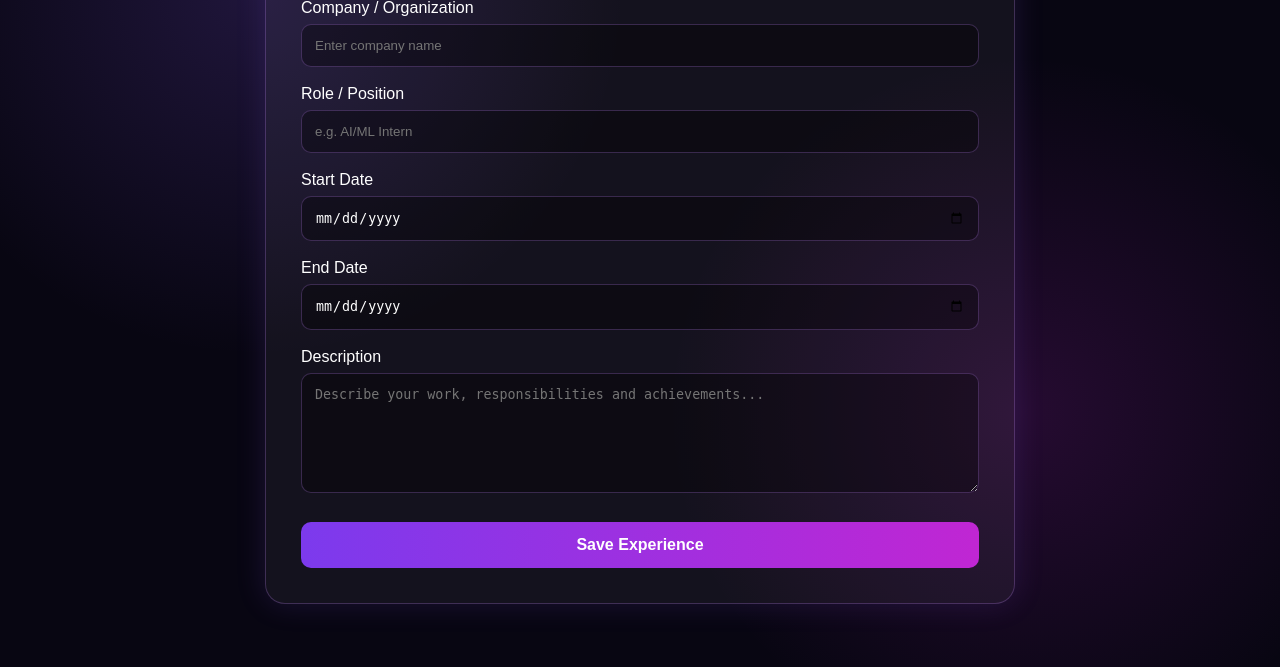
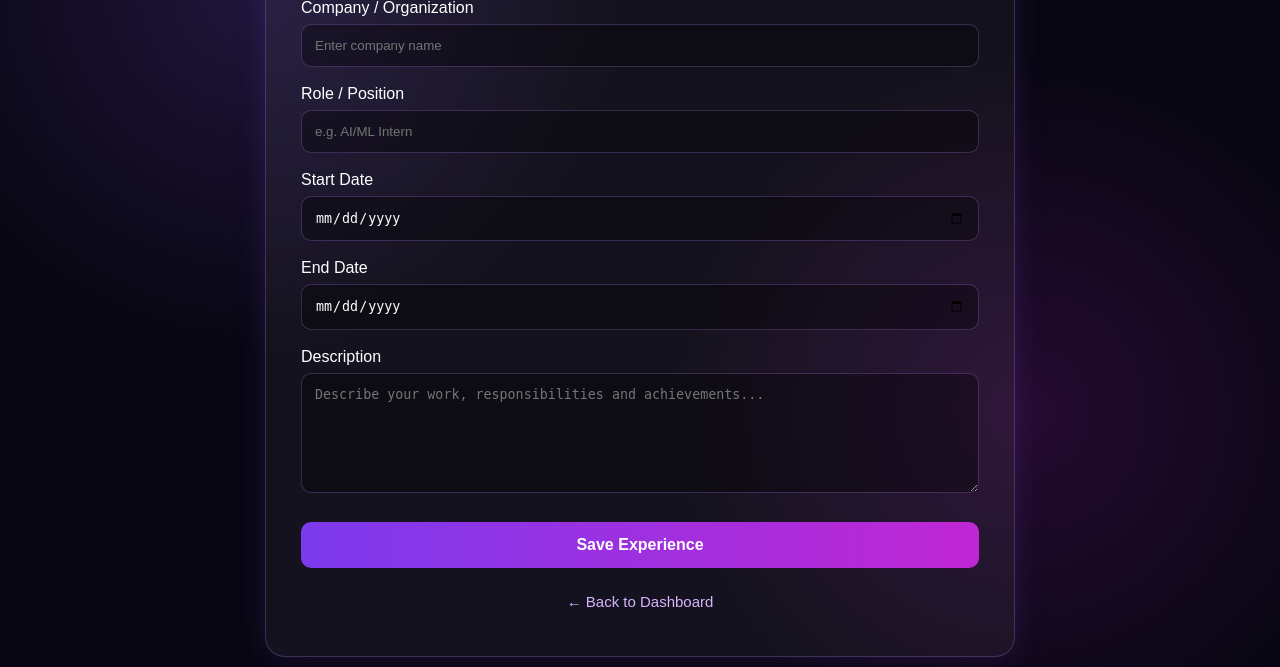
Before and after one commit to arahulroshan/Portfolio-Publisher, a Flask app: page /experience in a window 1280 px wide. Shown: the part 183-850 px from the top of the page. Run offline with Flask 3, Linux system fonts and the light colour scheme; the visitor is signed in with stand-in values (Sample User, id 1); data that the repository does not hold is empty.

Commit message:
Fix experience back dashboard button

```diff
--- a/templates/experience.html
+++ b/templates/experience.html
@@ -172,6 +172,12 @@
 
         </form>
 
+    <div class="back-dashboard">
+    <a href="{{ url_for('dashboard') }}">
+        ← Back to Dashboard
+    </a>
+</div>
+
     </div>
 
 
@@ -209,6 +215,9 @@
 
     {% endif %}
 
+
+</div>
+
 </body>
 
 </html>
```
